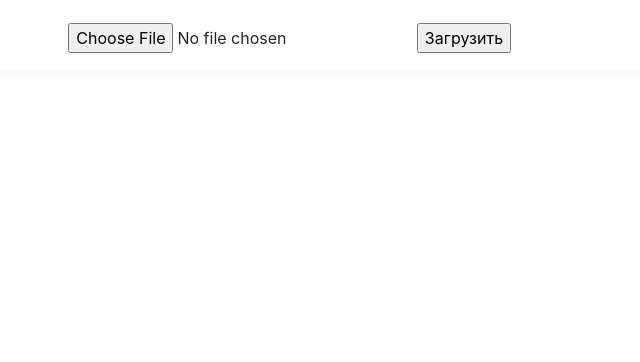
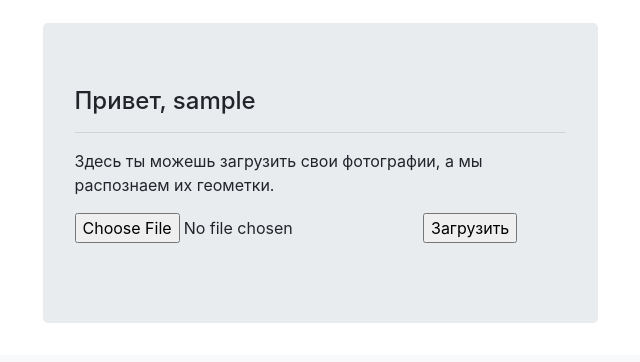
Before and after one commit to ggguser/photo_trail, a Flask app: page /upload in a window 1280 px wide. Shown: the part 58-420 px from the top of the page, without its empty margins (320-960 px from the left). Run offline with Flask 2, Linux system fonts and the light colour scheme; the visitor is signed in with stand-in values (Sample User, id 1); data comes from the database, SQL or seed files in the repository; some libraries are stand-ins or nearby versions.

Commit message:
Updated photo upload form

```diff
--- a/app/templates/photo_upload.html
+++ b/app/templates/photo_upload.html
@@ -3,12 +3,21 @@
 {% block content %}
 
 
-{% if current_user.is_authenticated %}
 
 
-    <form method="post" enctype="multipart/form-data">
+    {% if current_user.is_authenticated %}
+        <div class="container">
+            <div class="jumbotron col-6 offset-3 h-25">
 
-        <div class="form-group col-md-5">
+                <h4 class="display-5">Привет, {{ current_user.username }}</h4>
+                <hr class="my-3">
+                <p>
+                    Здесь ты можешь загрузить свои фотографии, а мы распознаем их геометки.
+                </p>
+
+
+                <form method="post" enctype="multipart/form-data" class="form-group">
+
 
                         {% for error in form.photo.errors %}
                             <div class="alert alert-warning">
@@ -19,9 +28,40 @@
                         {{ form.hidden_tag() }}
                         <div>{{ form.photo }} {{ form.upload }}</div>
 
+
+                </form>
+
+                    {% if photos %}
+            <form action="" method="post">
+                <div class="form-group">
+                    {{ save.hidden_tag() }}
+
+
+
+                        <div class="input-group-prepend">
+                            <span class="input-group-text">{{ save.comment.label }}</span>
+
+                  {{ save.comment(class="form-control") }} </div>
+
+                    <div>{{ save.private }} {{ save.private.label }}</div>
+                    <div>{{ save.submit() }}</div>
+
+
+                </div>
+            </form>
+        {% endif %}
+
+
+
+            </div>
         </div>
 
-    </form>
+
+
+
+
+
+
 
 
         <div class="album py-1 bg-light">
@@ -40,29 +80,8 @@
 
 
 
-{#    {% if photos|selectattr("deleted", 0) %}#}
-
-{#        {% for photo in photos|rejectattr("deleted", 1) %}#}
-{#            {%- if loop.index >= 1 %}{% break %}{% endif %}#}
-{#        {%- endfor %}#}
-
-{#    {% if not photos|rejectattr("deleted") %}#}
-    {% if photos %}
-        <form action="" method="post">
-            <div class="form-group col-md-5">
-                {{ save.hidden_tag() }}
 
 
-                <p>
-                    <div>{{ save.comment.label }}</div>
-                    <div>{{ save.comment(cols=32, rows=4) }} </div>
-                    <div>{{ save.private }} {{ save.private.label }}</div>
-                    <div>{{ save.submit() }}</div>
-
-                </p>
-            </div>
-        </form>
-    {% endif %}
 
 
     {% else %}
```
Lines whose indentation alone changed are shown as unchanged.
